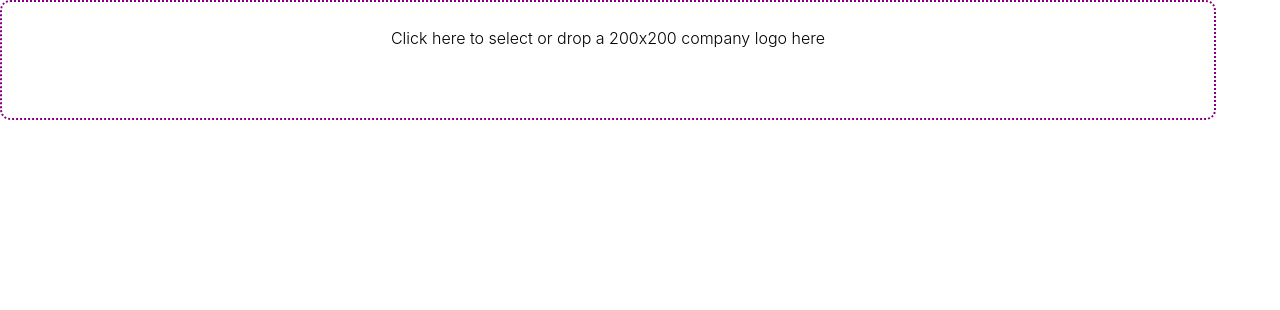
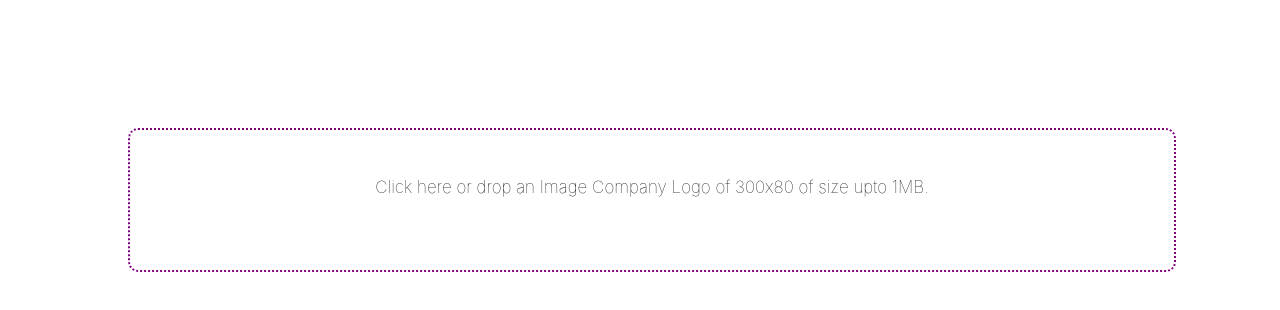
Before and after one commit to manju4ever/tiny-image-editor, a React app: page / in a window 1280 px wide. Shown: the top 310 px of the page. Built offline with nearby package versions, Linux system fonts and the light colour scheme.

Commit message:
More stability

```diff
--- a/src/App.css
+++ b/src/App.css
@@ -2,14 +2,13 @@ body {
     box-sizing: border-box;
     margin: 0;
     padding: 0;
-    font-family: -apple-system, BlinkMacSystemFont,
-    “Segoe UI”, “Roboto”, “Oxygen”, “Ubuntu”, “Cantarell”,
-    “Fira Sans”, “Droid Sans”, “Helvetica Neue”,
-    sans-serif;
+    font-family: -apple-system, BlinkMacSystemFont, “Segoe UI”, “Roboto”, “Oxygen”, “Ubuntu”, “Cantarell”, “Fira Sans”, “Droid Sans”, “Helvetica Neue”, sans-serif;
 }
-
-
 
 .root {
     margin: 5% 25%;
 }
+
+.container {
+    padding: '10%',
+}
--- a/src/TinyImageEditor/index.js
+++ b/src/TinyImageEditor/index.js
@@ -1,53 +1,59 @@
 import React, { Component } from "react";
 import PropTypes from "prop-types";
-import DropZone from 'react-dropzone';
-import "react-image-crop/lib/ReactCrop.scss";
+import DropZone from "react-dropzone";
 
-import { red500 } from 'material-ui/styles/colors';
+import { red500 } from "material-ui/styles/colors";
 import ErrorIcon from "material-ui/svg-icons/action/highlight-off";
 import DeleteIcon from "material-ui/svg-icons/action/delete";
 import EditIcon from "material-ui/svg-icons/image/edit";
 import FlatButton from "material-ui/FlatButton";
-
+import PhotoIcon from "material-ui/svg-icons/image/photo";
+import Dialog from "material-ui/Dialog";
 
 import "./app.scss";
-
+import Cropper from "./Cropper";
 
 const defaultDropZoneStyle = {
-    position: 'relative',
+  position: "relative",
   width: "100%",
-    textAlign: 'center',
+  textAlign: "center"
 };
 
 const styles = {
   root: {
-        width: '95%',
-        height: '120px',
-        fontWeight: '300',
-        boxSizing: 'border-box',
-        border: '2px dotted purple',
-        borderRadius: '10px',
-        padding: '10px',
+    width: "100%",
+    height: "120px",
+    fontWeight: "300",
+    border: "2px dotted purple",
+    borderRadius: "10px",
+    padding: "10px"
   },
   dropZone: defaultDropZoneStyle,
   dropZoneError: {
-        ...defaultDropZoneStyle,
+    ...defaultDropZoneStyle
   },
+  editorDialog: {
+    width: 600
+  }
 };
 
 const defaultEditorConfig = {
   accept: "image/jpeg, image/png, image/jpg", // default MIME types
-    maxSize: 4, // in mb
+  maxSize: 1, // in mb
   maxHeight: 80,
-    maxWidth: 300,
+  maxWidth: 300
 };
 
+const blobToUrl = blob => {
+  var url = window.URL || window.webkitURL;
+  return url.createObjectURL(blob);
+};
 class TinyImageEditor extends Component {
   constructor(props) {
     super();
     this.config = {
       ...defaultEditorConfig,
-            ...props.config,
+      ...props.config
     };
     this.fileReader = null;
     this.state = {
@@ -56,24 +62,27 @@ class TinyImageEditor extends Component {
       finalImagePreview: null,
       dropZone: {
         error: false,
-                errorText: null,
+        errorText: null
       },
-            reactCrop: {
-
-            },
+      reactCrop: {},
+      showEditor: false
     };
     this.showSelectionPreview = this.showSelectionPreview.bind(this);
     this.showActionButtons = this.showActionButtons.bind(this);
-        this.displayEditor = this.displayEditor.bind(this);
     this.resetAll = this.resetAll.bind(this);
+    this.openEditor = this.openEditor.bind(this);
+    this.handleEditorClose = this.handleEditorClose.bind(this);
+    this.handleEditorSave = this.handleEditorSave.bind(this);
+    this.getEditorDialog = this.getEditorDialog.bind(this);
+    this.onEditComplete = this.onEditComplete.bind(this);
 
     this.dzOnDrop = this.dzOnDrop.bind(this);
   }
   componentDidMount() {
     this.fileReader = new FileReader();
-        this.fileReader.addEventListener('load', () => {
+    this.fileReader.addEventListener("load", () => {
       this.setState({
-                finalImagePreview: this.fileReader.result,
+        finalImagePreview: this.fileReader.result
       });
     });
   }
@@ -82,57 +91,146 @@ class TinyImageEditor extends Component {
     if (rejected.length > 0) {
       this.setState({
         error: true,
-                errorText: `This file exceeds ${maxSize}mb or the format is not supported ! Click here to choose another file.`,
+        errorText: `This file exceeds ${maxSize}mb or the format is not supported ! Click here to choose another file.`
       });
     }
     if (rejected.length === 0 && accepted.length) {
       //Read image as data url
       this.fileReader.readAsDataURL(accepted[0]);
       this.setState({
-                finalImageFile: accepted[0],
+        finalImageFile: accepted[0]
       });
     }
   }
   showSelectionPreview() {
     const { config } = this;
     const { label = "Image" } = this.props;
-        const { error, errorText, placeholder, finalImageFile, finalImagePreview } = this.state;
+    const {
+      error,
+      errorText,
+      placeholder,
+      finalImageFile,
+      finalImagePreview
+    } = this.state;
     if (error && errorText) {
-            return <p>
-                <ErrorIcon style={{ position: 'relative', top: "5px" }} color={red500} />&nbsp;
+      return (
+        <p>
+          <ErrorIcon
+            style={{ position: "relative", top: "5px" }}
+            color={red500}
+          />&nbsp;
           {errorText}
         </p>
+      );
     } else if (finalImagePreview) {
-            return <div>
-                <p><i>{label} Preview</i></p>
-                <img src={finalImagePreview} height={config.maxHeight} width={config.maxWidth} alt="Preview Not Available" />
+      return (
+        <div>
+          <h5 style={{ lineHeight: "0.3px" }}>{label} Preview</h5>
+          <img
+            src={finalImagePreview}
+            height={config.maxHeight}
+            width={config.maxWidth}
+            alt="Preview Not Available"
+          />
         </div>
+      );
     }
-        return <p style={{ cursor: 'pointer', position: 'relative' }}>
-            {placeholder}
+    return (
+      <p
+        style={{
+          cursor: "pointer",
+          position: "relative",
+          top: "20px",
+          fontSize: 17,
+          fontWeight: 100
+        }}
+      >
+        Click here or drop an Image {label} of {config.maxWidth}x{
+          config.maxHeight
+        }{" "}
+        of size upto {config.maxSize}MB.
       </p>
+    );
   }
   resetAll() {
     this.setState({
       finalImageFile: null,
-            finalImagePreview: null,
+      finalImagePreview: null
     });
   }
   showActionButtons() {
     const { error, finalImagePreview } = this.state;
     if (error) return null;
-        if (finalImagePreview) return <div style={{ position: 'absolute', right: 0, top: "-30px" }}>
-            <FlatButton onClick={this.displayEditor} style={{ fontSize: 8 }} primary={true} icon={<EditIcon />} />
-            <FlatButton onClick={this.resetAll} style={{ fontSize: 8 }} secondary={true} icon={<DeleteIcon />} />
+    if (finalImagePreview)
+      return (
+        <div style={{ position: "absolute", right: 0 }}>
+          <FlatButton
+            onClick={this.openEditor}
+            style={{ fontSize: 8 }}
+            primary={true}
+            icon={<EditIcon />}
+          />
+          <FlatButton
+            onClick={this.resetAll}
+            style={{ fontSize: 8 }}
+            secondary={true}
+            icon={<DeleteIcon />}
+          />
         </div>
+      );
     return null;
   }
-    displayEditor() {
-
+  openEditor() {
+    this.setState({
+      showEditor: true
+    });
+  }
+  handleEditorClose() {
+    this.setState({
+      showEditor: false
+    });
+  }
+  handleEditorSave() {
+    // Perform final actions after image is cropped
+    this.setState({
+      showEditor: false
+    });
+  }
+  onEditComplete() {
+    console.log(`Im being Called !`);
+  }
+  getEditorDialog() {
+    const { showEditor, finalImageFile } = this.state;
+    const actions = [
+      <FlatButton
+        label="Cancel"
+        primary={true}
+        onClick={this.handleEditorClose}
+      />,
+      <FlatButton label="Save" primary={true} onClick={this.handleEditorSave} />
+    ];
+    if (showEditor) {
+      return (
+        <Dialog
+          title="Edit Image"
+          actions={actions}
+          modal={true}
+          contentStyle={styles.editorDialog}
+          open={showEditor}
+        >
+          <Cropper
+            src={blobToUrl(finalImageFile)}
+            onEditComplete={this.onEditComplete}
+          />
+        </Dialog>
+      );
+    }
+    return null;
   }
   render() {
     const { config } = this;
     const { error, errorText } = this.state;
+
     return (
       <div style={styles.root}>
         <DropZone
@@ -141,13 +239,12 @@ class TinyImageEditor extends Component {
           onDrop={this.dzOnDrop}
           maxSize={config.maxSize * 1024 * 1024}
         >
-                    <div>
+          <div sytle={{ boxSizing: "border-box" }}>
             {this.showSelectionPreview()}
           </div>
         </DropZone>
-                <div style={{ position: 'relative', height: '100%' }}>
-                    {this.showActionButtons()}
-                </div>
+        <div style={{ position: "relative" }}>{this.showActionButtons()}</div>
+        {this.getEditorDialog()}
       </div>
     );
   }
--- a/src/index.js
+++ b/src/index.js
@@ -1,10 +1,18 @@
-import React from 'react';
-import ReactDOM from 'react-dom';
+import React from "react";
+import ReactDOM from "react-dom";
 import styles from "./App.css";
 import TinyImageEditor from "./TinyImageEditor";
 import App from "./App";
-import MuiThemeProvider from 'material-ui/styles/MuiThemeProvider';
+import MuiThemeProvider from "material-ui/styles/MuiThemeProvider";
 
-ReactDOM.render(<MuiThemeProvider>
-    <TinyImageEditor label="Company Logo" placeholder="Click here to select or drop  a 200x200 company logo here" />
-</MuiThemeProvider>, document.getElementById('root'));
+ReactDOM.render(
+  <MuiThemeProvider>
+    <div style={{ padding: "10%" }}>
+      <TinyImageEditor
+        label="Company Logo"
+        config={{ maxWidth: 300, maxHeight: 80 }}
+      />
+    </div>
+  </MuiThemeProvider>,
+  document.getElementById("root")
+);
```
Lines whose indentation alone changed are shown as unchanged.
